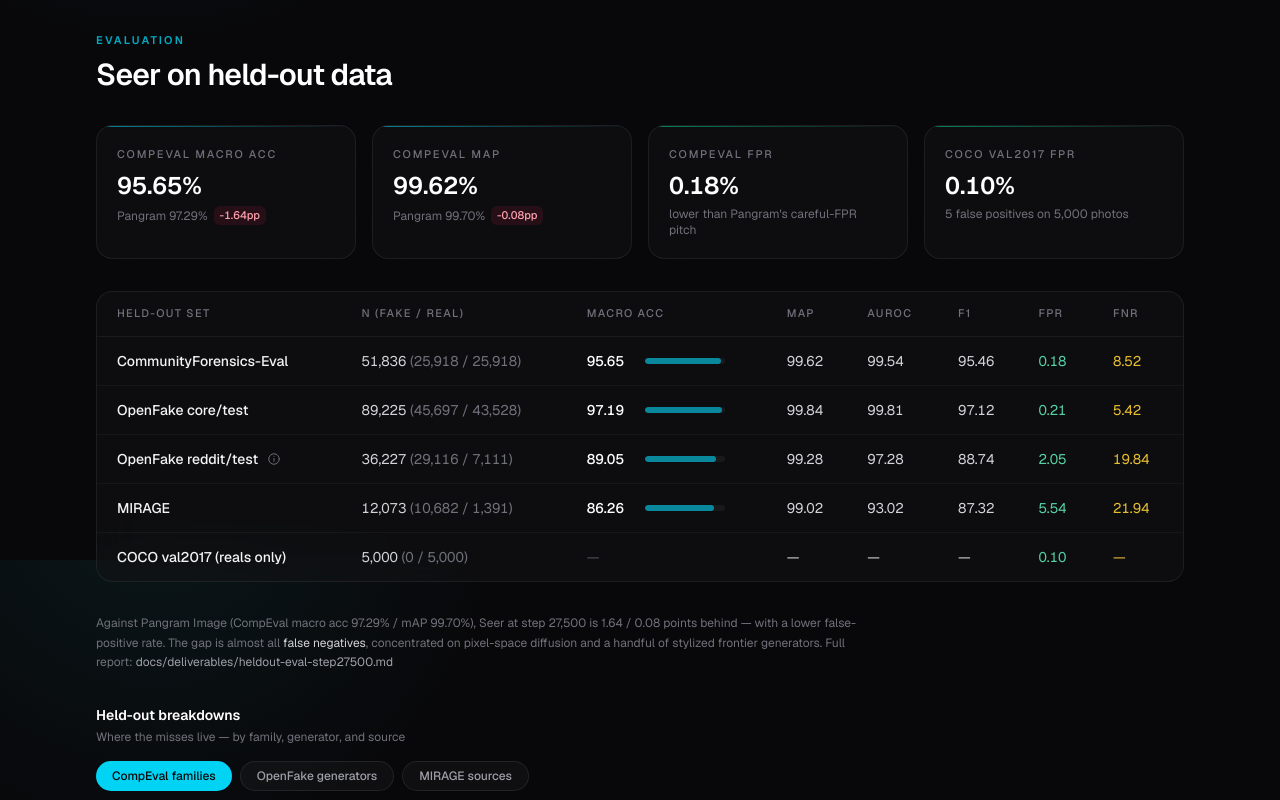
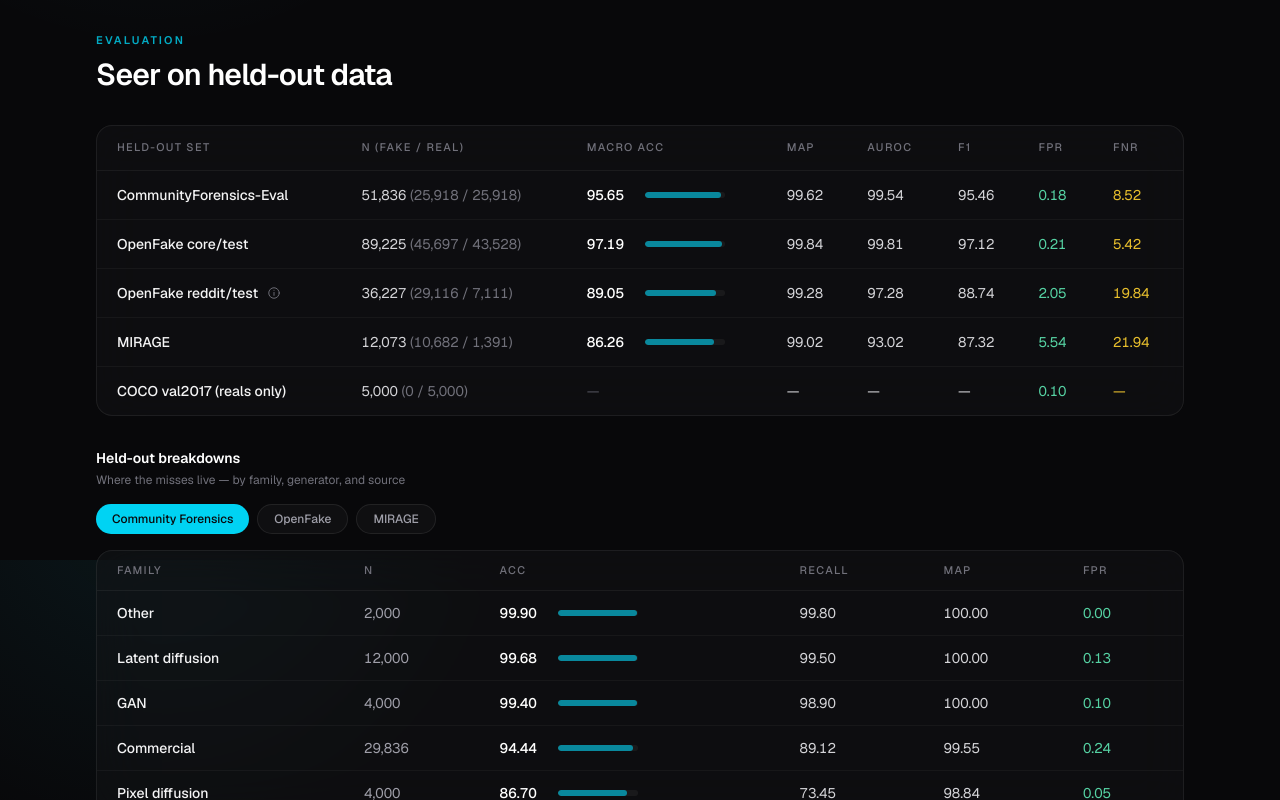
Before and after one commit to wuglenn/tiktok-techjam-2026, a Next.js app in the folder client/: page / in a window 1280 px wide. Shown: the part 1840-2640 px from the top of the page. Built offline with nearby package versions, Linux system fonts and the light colour scheme.

Commit message:
make info more concise

```diff
--- a/client/src/components/eval-breakdowns.tsx
+++ b/client/src/components/eval-breakdowns.tsx
@@ -7,14 +7,14 @@
 
 /**
  * Per-set detail from docs/deliverables/heldout-eval-step27500.md, tabbed so
- * the overview stays scannable: CompEval generator families, OpenFake
- * core/test per-generator, and MIRAGE per-source.
+ * the overview stays scannable: CommunityForensics generator families,
+ * OpenFake core/test per-generator, and MIRAGE per-source.
  */
 
 const TABS = [
-  { label: "CompEval families", hint: "CommunityForensics-Eval by architecture family" },
-  { label: "OpenFake generators", hint: "core/test, fake-only buckets" },
-  { label: "MIRAGE sources", hint: "human-verified in-the-wild" },
+  { label: "Community Forensics", hint: "CommunityForensics-Eval by architecture family" },
+  { label: "OpenFake", hint: "core/test, fake-only buckets" },
+  { label: "MIRAGE", hint: "human-verified in-the-wild" },
 ] as const;
 
 const COMPFOR_FAMILIES = [
@@ -49,16 +49,88 @@
 ];
 
 const MIRAGE_SOURCES = [
-  { source: "RMG", n: "2,499 / 0", acc: 0.9888, recall: 0.9888 },
-  { source: "PCRMG", n: "565 / 0", acc: 0.9805, recall: 0.9805 },
-  { source: "T2I", n: "3,391 / 0", acc: 0.9106, recall: 0.9106 },
-  { source: "IID", n: "883 / 798", acc: 0.837, recall: 0.7293, fpr: 0.0439 },
-  { source: "OOD-R", n: "609 / 593", acc: 0.782, recall: 0.6388, fpr: 0.0708 },
-  { source: "CB", n: "286 / 0", acc: 0.535, recall: 0.535 },
-  { source: "TR", n: "427 / 0", acc: 0.4707, recall: 0.4707 },
-  { source: "FS", n: "218 / 0", acc: 0.445, recall: 0.445 },
-  { source: "IP/OP", n: "990 / 0", acc: 0.4283, recall: 0.4283 },
-  { source: "IE", n: "814 / 0", acc: 0.3894, recall: 0.3894 },
+  {
+    source: "RMG",
+    name: "Realistic model generation",
+    desc: "Full-body e-commerce model shots — LoRA-tuned T2I renders the person, real garments composited in",
+    n: "2,499 / 0",
+    acc: 0.9888,
+    recall: 0.9888,
+  },
+  {
+    source: "PCRMG",
+    name: "Pose-consistent model generation",
+    desc: "RMG plus DWPose + ControlNet, keeping the original photo's pose",
+    n: "565 / 0",
+    acc: 0.9805,
+    recall: 0.9805,
+  },
+  {
+    source: "T2I",
+    name: "Text-to-image",
+    desc: "Vanilla outputs from generators unseen in the ID split — CogView4, Bagel, Wan2.1, HiDream, UniDiffuser",
+    n: "3,391 / 0",
+    acc: 0.9106,
+    recall: 0.9106,
+  },
+  {
+    source: "IID",
+    name: "In-distribution, human-curated",
+    desc: "Curated real + fake and ID-split T2I — the benchmark's ID test set",
+    n: "883 / 798",
+    acc: 0.837,
+    recall: 0.7293,
+    fpr: 0.0439,
+  },
+  {
+    source: "OOD-R",
+    name: "Out-of-distribution, human-curated",
+    desc: "Expert-verified real + fake from a platform source the ID split never saw",
+    n: "609 / 593",
+    acc: 0.782,
+    recall: 0.6388,
+    fpr: 0.0708,
+  },
+  {
+    source: "CB",
+    name: "Background replacement",
+    desc: "Subject cut out; new background generated from the original caption",
+    n: "286 / 0",
+    acc: 0.535,
+    recall: 0.535,
+  },
+  {
+    source: "TR",
+    name: "Virtual try-on",
+    desc: "Clothing transferred between two model photos, then locally inpainted",
+    n: "427 / 0",
+    acc: 0.4707,
+    recall: 0.4707,
+  },
+  {
+    source: "FS",
+    name: "Face swap",
+    desc: "Faces exchanged between two real photos, then restored",
+    n: "218 / 0",
+    acc: 0.445,
+    recall: 0.445,
+  },
+  {
+    source: "IP/OP",
+    name: "Inpainting / outpainting",
+    desc: "Masked regions regenerated, or the canvas extended and filled",
+    n: "990 / 0",
+    acc: 0.4283,
+    recall: 0.4283,
+  },
+  {
+    source: "IE",
+    name: "Instruction-based editing",
+    desc: "Natural-language edits from Flux-Kontext-class editors",
+    n: "814 / 0",
+    acc: 0.3894,
+    recall: 0.3894,
+  },
 ];
 
 export function EvalBreakdowns() {
@@ -135,12 +207,6 @@
           </table>
         </div>
       </div>
-      <p className="mt-3 max-w-3xl text-xs leading-relaxed text-zinc-500">
-        Open generators (GAN, latent diffusion, other) are essentially solved.
-        The gap sits in commercial and pixel-space diffusion — pixel-space
-        still ranks high (mAP 98.84%) but 26.6% of its fakes fall under the
-        0.5 threshold.
-      </p>
     </div>
   );
 }
@@ -221,7 +287,15 @@
                     i < MIRAGE_SOURCES.length - 1 ? "border-b border-white/[0.04]" : ""
                   }`}
                 >
-                  <td className="px-5 py-2.5 font-medium text-zinc-100">{s.source}</td>
+                  <td className="px-5 py-2.5">
+                    <div className="font-medium text-zinc-100">
+                      {s.name}{" "}
+                      <span className="text-[11px] font-normal text-zinc-500">{s.source}</span>
+                    </div>
+                    <div className="mt-0.5 max-w-[260px] text-[11px] leading-snug text-zinc-500">
+                      {s.desc}
+                    </div>
+                  </td>
                   <td className="tabular px-4 py-2.5 text-zinc-400">{s.n}</td>
                   <td className="px-4 py-2.5">
                     <div className="flex items-center gap-2.5">
@@ -242,12 +316,14 @@
         </div>
       </div>
       <p className="mt-3 max-w-3xl text-xs leading-relaxed text-zinc-500">
-        Human-verified in-the-wild set; source codes are MIRAGE&rsquo;s own tags,
-        not generator names. T2I / RMG (the bulk of the fakes) are easy. The
-        failure modes are in-painting, face-swap and image-editing (IE / IP-OP /
-        FS / TR / CB) — exactly the composite-like edits the patch head is meant
-        to catch, but this pass is page-level only. FPR on the mixed real slices
-        runs 4–7%.
+        MIRAGE tags each image by how it was built, not by which generator
+        built it. Full-image synthesis is largely solved — text-to-image and
+        the two composite model-shot pipelines recall at 91–99%. The hole is
+        local edits: instruction editing, inpainting/outpainting, face swap,
+        try-on and background swap sit at 39–54% — exactly the composite-like
+        edits the patch head is meant to catch, but this pass is page-level
+        only. The two mixed real/fake slices are the human-curated ones, and
+        that is where the 4–7% FPR lives.
       </p>
     </div>
   );
--- a/client/src/components/eval-results.tsx
+++ b/client/src/components/eval-results.tsx
@@ -5,61 +5,14 @@
 /**
  * Seer's own held-out numbers — from docs/deliverables/heldout-eval-step27500.md
  * (runs/seer_vitl/last.pt, EMA, step 27,500 of 60,000, clean protocol,
- * threshold 0.5). Pangram's published CompEval numbers are kept as reference
- * deltas, not as the headline.
+ * threshold 0.5). Pangram's published CommunityForensics-Eval numbers are
+ * kept as reference deltas, not as the headline.
  */
 export function EvalResults() {
   return (
     <div className="mt-8 space-y-8">
-      {/* headline cards — Pangram as the reference delta, not the headline */}
-      <div className="grid gap-4 sm:grid-cols-2 lg:grid-cols-4">
-        <StatCard
-          label="CompEval macro acc"
-          value="95.65%"
-          sub={
-            <span className="flex items-center gap-1.5">
-              Pangram 97.29%
-              <DeltaChip v={-0.0164} vs="Pangram" />
-            </span>
-          }
-          accent="cyan"
-        />
-        <StatCard
-          label="CompEval mAP"
-          value="99.62%"
-          sub={
-            <span className="flex items-center gap-1.5">
-              Pangram 99.70%
-              <DeltaChip v={-0.0008} vs="Pangram" />
-            </span>
-          }
-          accent="cyan"
-        />
-        <StatCard
-          label="CompEval FPR"
-          value="0.18%"
-          sub="lower than Pangram's careful-FPR pitch"
-          accent="emerald"
-        />
-        <StatCard
-          label="COCO val2017 FPR"
-          value="0.10%"
-          sub="5 false positives on 5,000 photos"
-          accent="emerald"
-        />
-      </div>
-
       {/* held-out results */}
       <HeldoutTable />
-
-      <p className="max-w-3xl text-xs leading-relaxed text-zinc-500">
-        Against Pangram Image (CompEval macro acc 97.29% / mAP 99.70%), Seer at
-        step 27,500 is 1.64 / 0.08 points behind — with a lower false-positive
-        rate. The gap is almost all <span className="text-zinc-300">false
-        negatives</span>, concentrated on pixel-space diffusion and a handful of
-        stylized frontier generators. Full report:{" "}
-        <span className="text-zinc-400">docs/deliverables/heldout-eval-step27500.md</span>
-      </p>
 
       {/* per-set detail, tabbed */}
       <div>
--- a/client/src/components/mixture.tsx
+++ b/client/src/components/mixture.tsx
@@ -45,7 +45,7 @@
     real: 278096,
     total: 556541,
     generators: "4,782 — 19 named + 4,763 HF community",
-    note: "Paired real/fake images from open generators; the strongest driver of unseen-architecture transfer. The CompEval split is held out for evaluation.",
+    note: "Paired real/fake images from open generators; the strongest driver of unseen-architecture transfer. The CommunityForensics-Eval split is held out for evaluation.",
     fetch: "scripts/fetch_data.py comfor-small",
     href: "https://huggingface.co/datasets/OwensLab/CommunityForensics-Small",
   },
--- a/client/src/components/stack.tsx
+++ b/client/src/components/stack.tsx
@@ -314,7 +314,7 @@
           {
             name: "CommunityForensics-Eval",
             meta: "51,836",
-            role: "21 generators, balanced 25,918/25,918 — the CompEval protocol with a per-architecture breakdown.",
+            role: "21 generators, balanced 25,918/25,918 — the Pangram evaluation protocol with a per-architecture breakdown.",
             href: "https://huggingface.co/datasets/OwensLab/CommunityForensics-Small",
           },
           {
```
